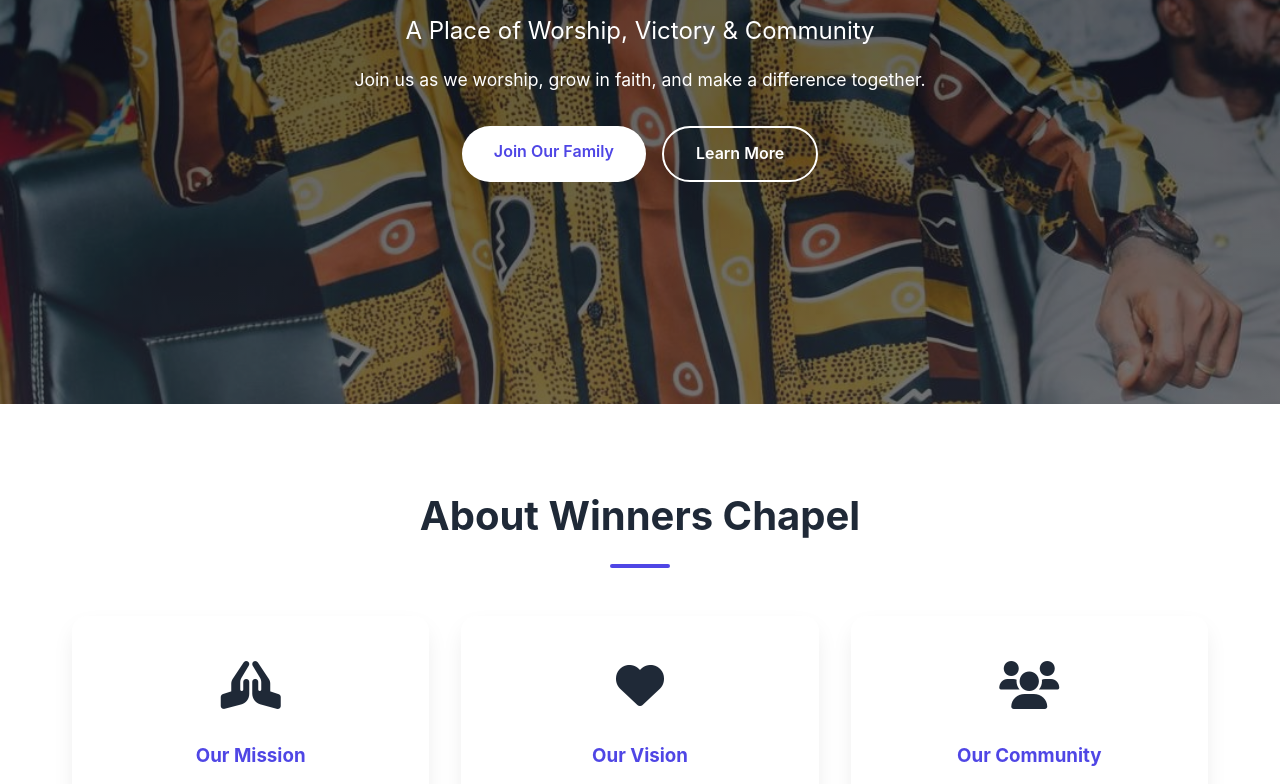
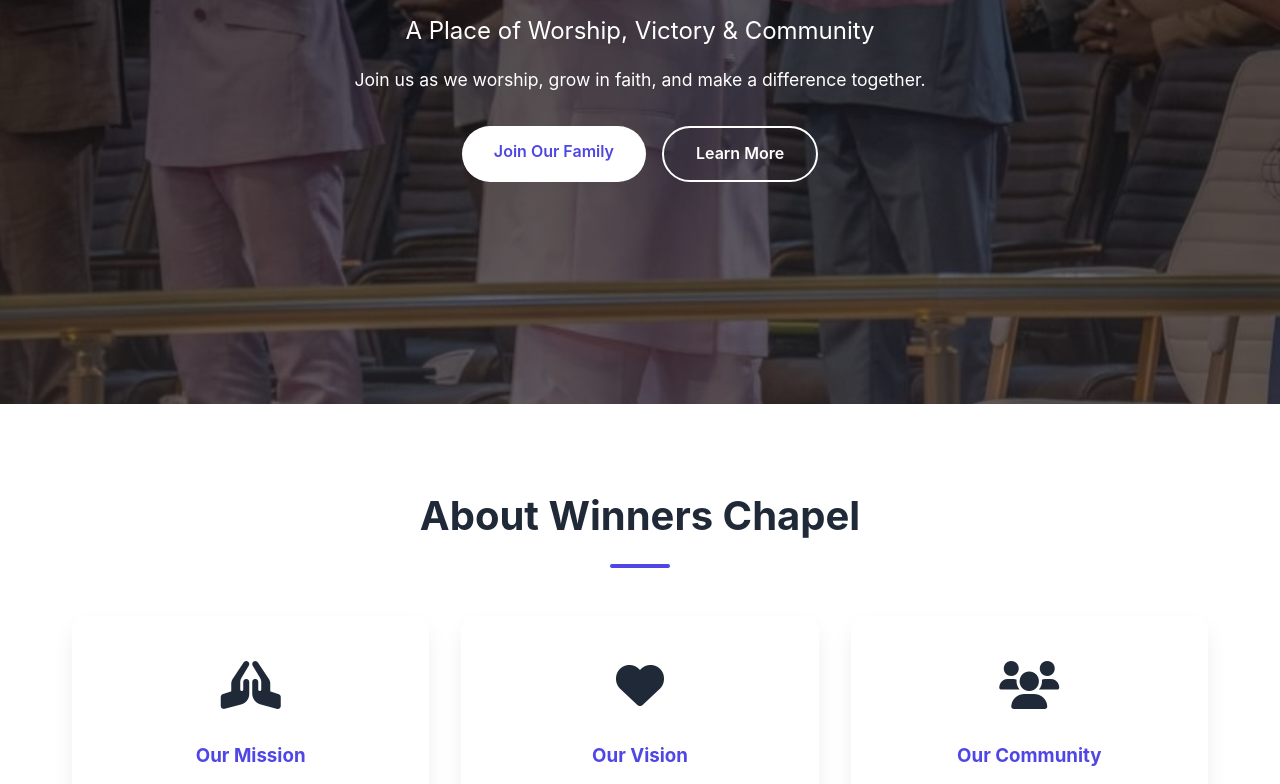
Before and after one commit to 89missions/Church_management_system, a plain HTML site: page frontend/index.html in a window 1280 px wide. Shown: the part 376-1160 px from the top of the page. Drawn offline with Linux system fonts and the light colour scheme.

Commit message:
changed hero section

```diff
--- a/backend/server.js
+++ b/backend/server.js
@@ -4,12 +4,9 @@
 const verifyJWT = require('./middlewares/verifyjwt.js')
 const cron = require('node-cron');
 const helmet = require('helmet')
-const password_hash = require('./controller/hashedPassword.js')
 const { sendNotificationToAll } = require('./utils/notification');
 const PORT = 3000;
 const app = express();
-
-// password_hash
 
 app.use(helmet())
 app.use(cors({
--- a/frontend/index.html
+++ b/frontend/index.html
@@ -27,7 +27,7 @@
     </nav>
 
     <!-- Hero Section with Local Background Image -->
-    <section class="hero" style="background: linear-gradient(rgba(0,0,0,0.5), rgba(77, 75, 75, 0.5)), url('assets/forhero.jpg'); background-size: cover; background-position: center;">
+    <section class="hero" style="background: linear-gradient(rgba(0,0,0,0.5), rgba(77, 75, 75, 0.5)), url('assets/forherosection.jpg'); background-size: cover; background-position: center;">
         <div class="hero-overlay"></div>
         <div class="hero-content">
             <h1 class="hero-title">Winners Chapel</h1>
```
Also changed, not shown: frontend/assets/forhero.jpg (deleted), frontend/assets/forherosection.jpg (added), frontend/assets/herosection.jpg (deleted).
